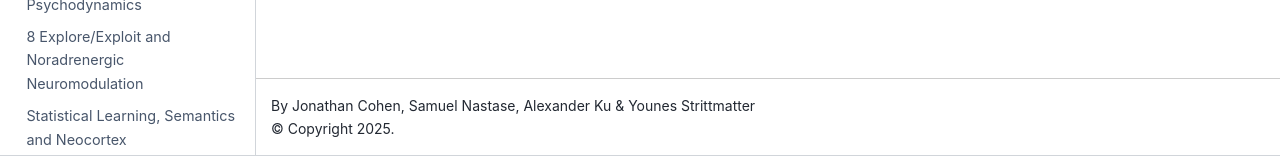
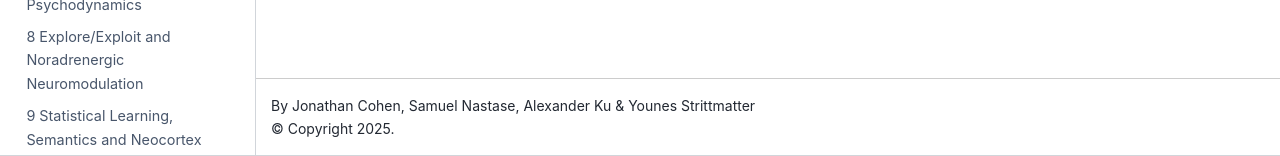
Before and after one commit to PrincetonUniversity/NEU-PSY-502, a Jupyter Book: the page built from website/intro.md, in a window 1280 px wide. Shown: the part 745-901 px from the top of the page. Built offline with Jupyter Book 1.0.4 settings and Sphinx 7.4.7 and the Sphinx Book theme 1.1.4, drawn with Linux system fonts in a browser that asks for light colours; pages that are not in the unit, such as notebooks, are missing from menus.

Commit message:
add numbering to class 9

```diff
--- a/website/content/502A/Class 9/index.md
+++ b/website/content/502A/Class 9/index.md
@@ -1,4 +1,4 @@
-# Statistical Learning, Semantics and Neocortex
+# 9 Statistical Learning, Semantics and Neocortex
 
 ## Readings
 
```
